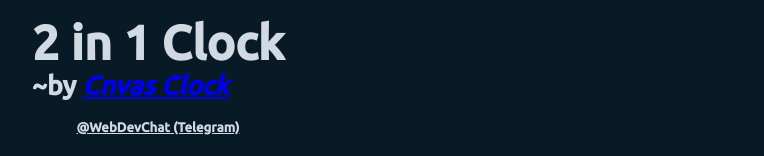
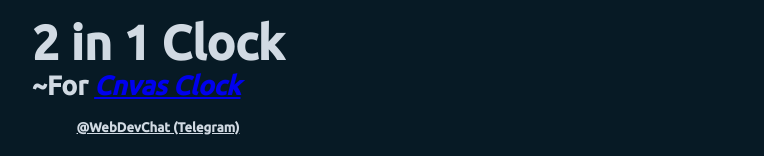
Before and after one commit to Krishna-bansall/time, a plain HTML site: page index.html in a window 1280 px wide. Shown: the part 149-305 px from the top of the page, without its empty margins (482-1246 px from the left). Drawn offline with Linux system fonts and the light colour scheme.

Commit message:
Update index.html

```diff
--- a/index.html
+++ b/index.html
@@ -12,7 +12,7 @@
     <div class="mainContainer" id="bd">
       <div class="head">
 	      <h2>2 in 1 Clock</h2>
-	      <h5> ~by <a href="/time/Cnvas.html"><i>Cnvas Clock</i></a></h5>
+	      <h5> ~For <a href="/time/Cnvas.html"><i>Cnvas Clock</i></a></h5>
       </div>
       <div class="cprt">
         <h5><a href="https://t.me/WebDevChat">@WebDevChat (Telegram)</a></h5>
```
